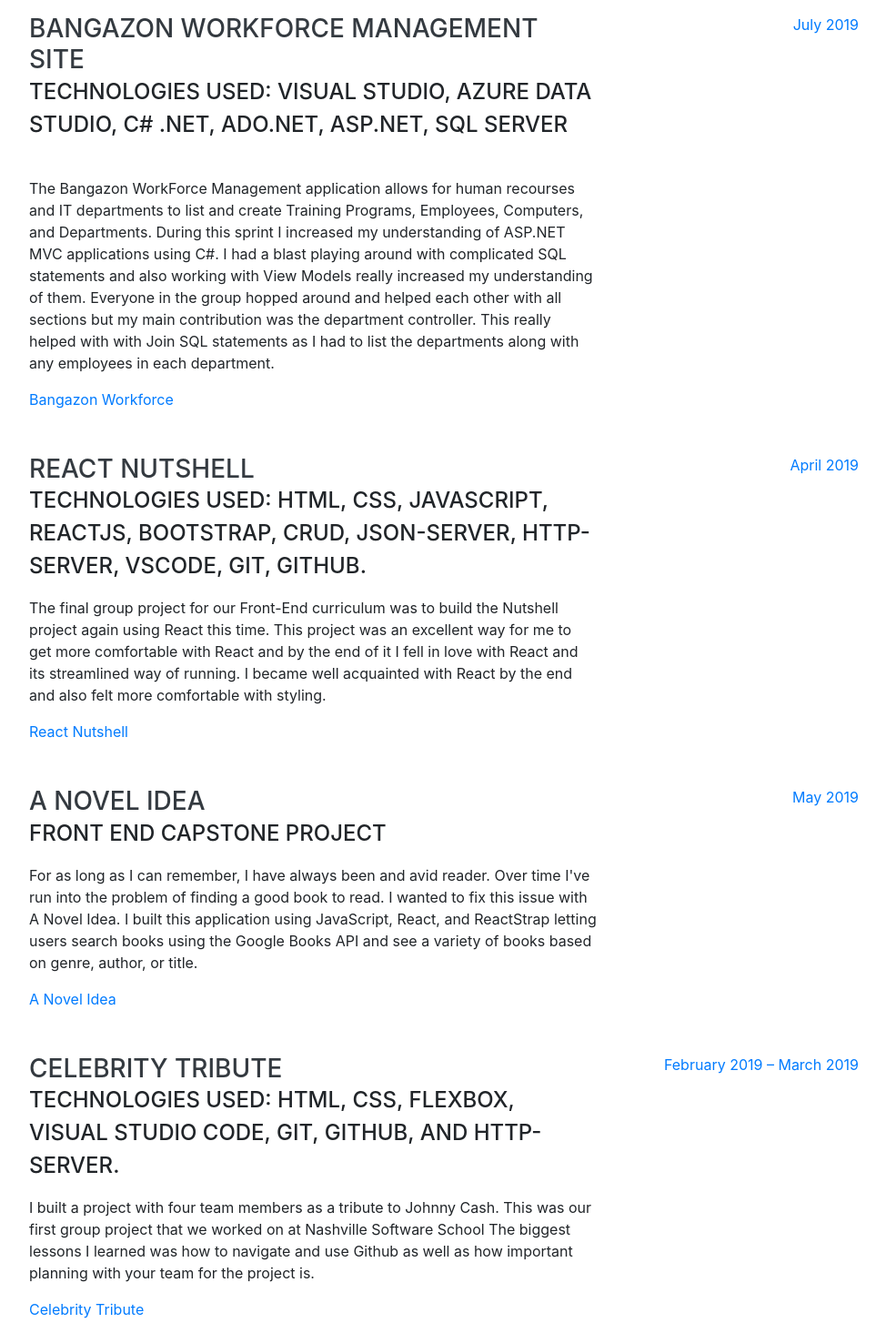
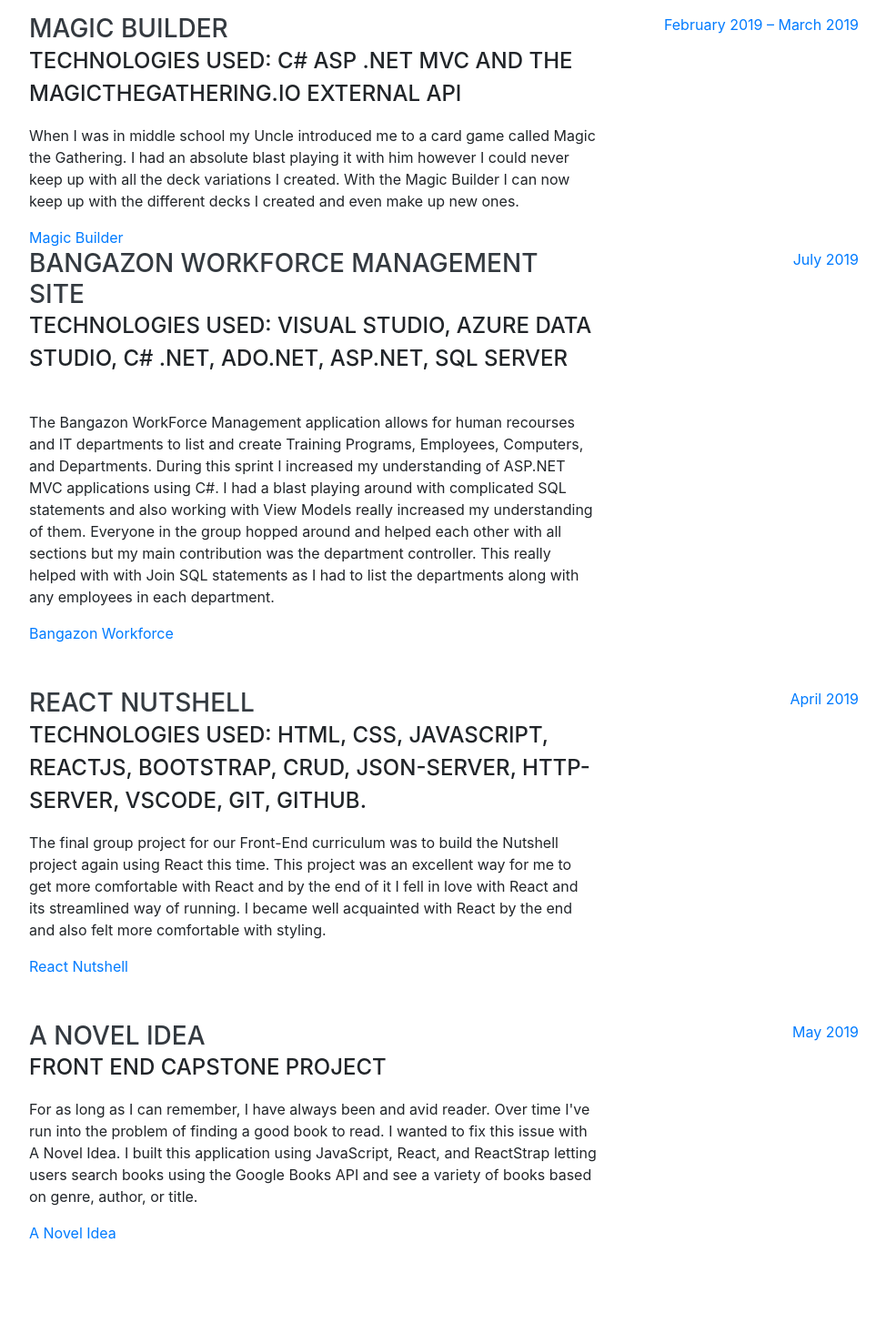
Before and after one commit to Theskiman/personal-website, a website with bundled scripts: page index.html in a window 1280 px wide. Shown: the part 920-2374 px from the top of the page at 91% size, without its empty margins (288-1262 px from the left). Built offline with nearby package versions, Linux system fonts and the light colour scheme; a web font is replaced by a local one.

Commit message:
Updated resume and projects

```diff
--- a/index.html
+++ b/index.html
@@ -50,7 +50,7 @@
           <a class="nav-link js-scroll-trigger" href="#skills">Work Experience</a>
         </li>
         <li class="nav-item">
-            <a class="nav-link js-scroll-trigger" href="img/Final Resume minus adding second capstone.pdf">Resume</a>
+            <a class="nav-link js-scroll-trigger" href="img/Clifton Matuszewski Final Resume.pdf">Resume</a>
           </li>
 
       </ul>
@@ -95,6 +95,22 @@
     <section class="resume-section p-3 p-lg-5 d-flex justify-content-center" id="experience">
       <div class="w-100">
         <h2 class="mb-5">Projects</h2>
+
+        <div class="resume-item d-flex flex-column flex-md-row justify-content-between">
+          <div class="resume-content">
+            <h3 class="mb-0">Magic Builder</h3>
+            <div class="subheading mb-3">Technologies Used:  C# ASP .NET MVC and the magicthegathering.io external API</div>
+            <p>When I was in middle school my Uncle introduced me to a card game called Magic the Gathering.
+              I had an absolute blast playing it with him however I could never keep up with all the deck variations I created.
+               With the Magic Builder I can now keep up with the different decks I created and even make up new ones.
+            </p>
+            <a href=" https://github.com/Theskiman/MagicCapstone
+            ">Magic Builder</a>
+          </div>
+          <div class="resume-date text-md-right">
+            <span class="text-primary">February 2019 – March 2019</span>
+          </div>
+        </div>
 
         <div class="resume-item d-flex flex-column flex-md-row justify-content-between mb-5">
           <div class="resume-content">
@@ -148,19 +164,7 @@
           </div>
         </div>
 
-        <div class="resume-item d-flex flex-column flex-md-row justify-content-between">
-          <div class="resume-content">
-            <h3 class="mb-0">Celebrity Tribute</h3>
-            <div class="subheading mb-3">Technologies Used: HTML, CSS, Flexbox, Visual Studio Code, Git, Github, and http-server.</div>
-            <p>I built a project with four team members as a tribute to Johnny Cash. This was our first group project that we worked on at Nashville Software School
-                The biggest lessons I learned was how to navigate and use Github as well as how important planning with your team for the project is.
-            </p>
-            <a href="https://github.com/nss-day-cohort-31/celebrity-tribute-team-chain-reaction">Celebrity Tribute</a>
-          </div>
-          <div class="resume-date text-md-right">
-            <span class="text-primary">February 2019 – March 2019</span>
-          </div>
-        </div>
+
 
       </div>
 
```
Also changed, not shown: 2 other files.
